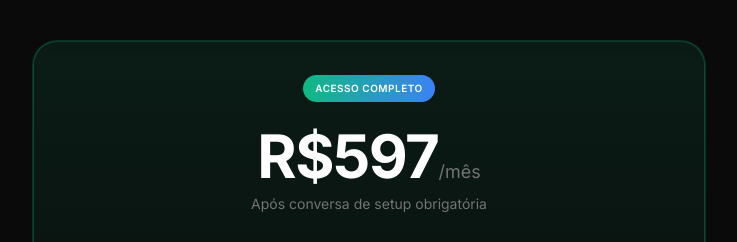
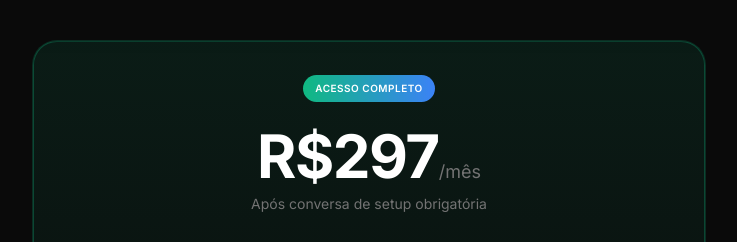
Before and after one commit to mubcar/aoa-mvp, a React (Vite) app in the folder frontend/: page / in a window 1280 px wide. Shown: the part 5300-5542 px from the top of the page, without its empty margins (271-1008 px from the left). Built offline with nearby package versions, Linux system fonts and the light colour scheme; no server answers.

Commit message:
chore: preço R97 -> R97

```diff
--- a/frontend/src/pages/Landing.jsx
+++ b/frontend/src/pages/Landing.jsx
@@ -546,7 +546,7 @@ export function Landing() {
               Acesso completo
             </span>
             <div className="mb-2">
-              <span className="text-6xl font-bold tracking-tight">R$597</span>
+              <span className="text-6xl font-bold tracking-tight">R$297</span>
               <span className="text-neutral-500 text-lg">/mês</span>
             </div>
             <p className="text-sm text-neutral-500 mb-8">Após conversa de setup obrigatória</p>
```
